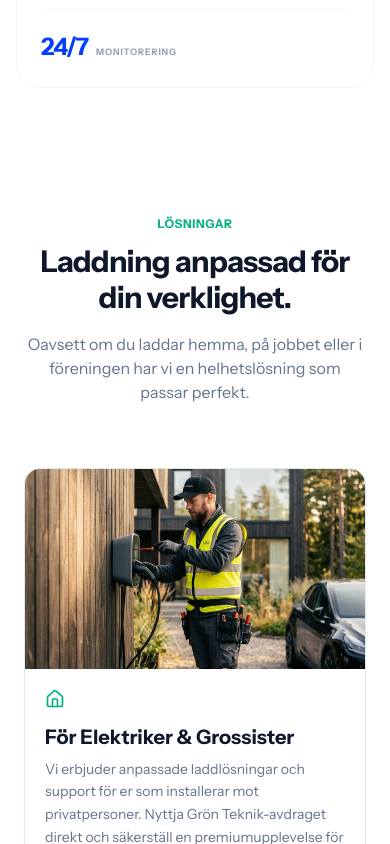
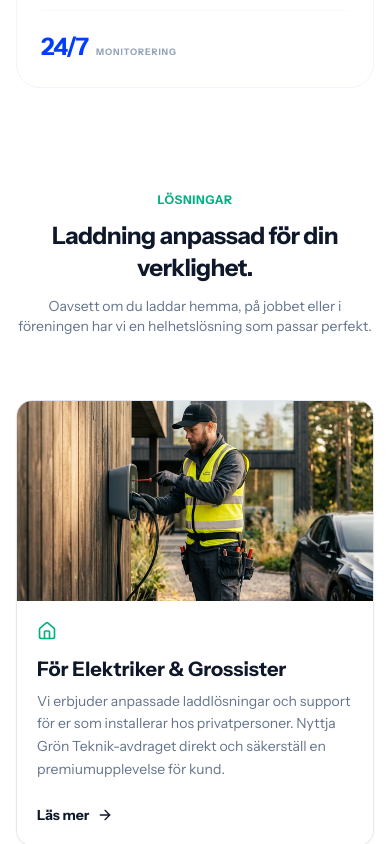
Before and after one commit to RavveFix/Clean-Charge-hemsida, a Next.js app: page / in a window 390 px wide. Shown: the part 5400-6244 px from the top of the page. Built offline with nearby package versions, Linux system fonts and the light colour scheme; no server answers.

Commit message:
copy(solutions): refine Swedish phrasing from mot to hos privatpersoner

```diff
--- a/components/SolutionsSection.tsx
+++ b/components/SolutionsSection.tsx
@@ -47,7 +47,7 @@ const SolutionsSection: React.FC = () => {
     {
       id: 'private',
       title: 'För Elektriker & Grossister',
-      desc: 'Vi erbjuder anpassade laddlösningar och support för er som installerar mot privatpersoner. Nyttja Grön Teknik-avdraget direkt och säkerställ en premiumupplevelse för kund.',
+      desc: 'Vi erbjuder anpassade laddlösningar och support för er som installerar hos privatpersoner. Nyttja Grön Teknik-avdraget direkt och säkerställ en premiumupplevelse för kund.',
       icon: <Home className="w-5 h-5 text-brand-green" />,
       image: '/images/solutions/installer.png',
       href: '/privat',
@@ -71,14 +71,14 @@ const SolutionsSection: React.FC = () => {
   ];
 
   return (
-    <section ref={containerRef} className="py-20 md:py-32 bg-white">
-      <div className="container mx-auto px-6">
+    <section ref={containerRef} className="py-14 sm:py-20 md:py-32 bg-white">
+      <div className="container mx-auto px-4 sm:px-6">
         <div className="text-center max-w-2xl mx-auto mb-16 md:mb-20">
           <span className="text-brand-green font-bold tracking-wider uppercase text-xs sm:text-sm mb-3 block">Lösningar</span>
-          <h2 className="text-3xl sm:text-4xl md:text-5xl font-bold text-text-primary tracking-tight mb-4 md:mb-6">
+          <h2 className="text-2xl sm:text-3xl md:text-5xl font-bold text-text-primary tracking-tight mb-3 sm:mb-4 md:mb-6">
             Laddning anpassad för <br className="hidden sm:block" />din verklighet.
           </h2>
-          <p className="text-text-secondary text-base md:text-lg">
+          <p className="text-text-secondary text-sm sm:text-base md:text-lg">
             Oavsett om du laddar hemma, på jobbet eller i föreningen har vi en helhetslösning som passar perfekt.
           </p>
         </div>
```
